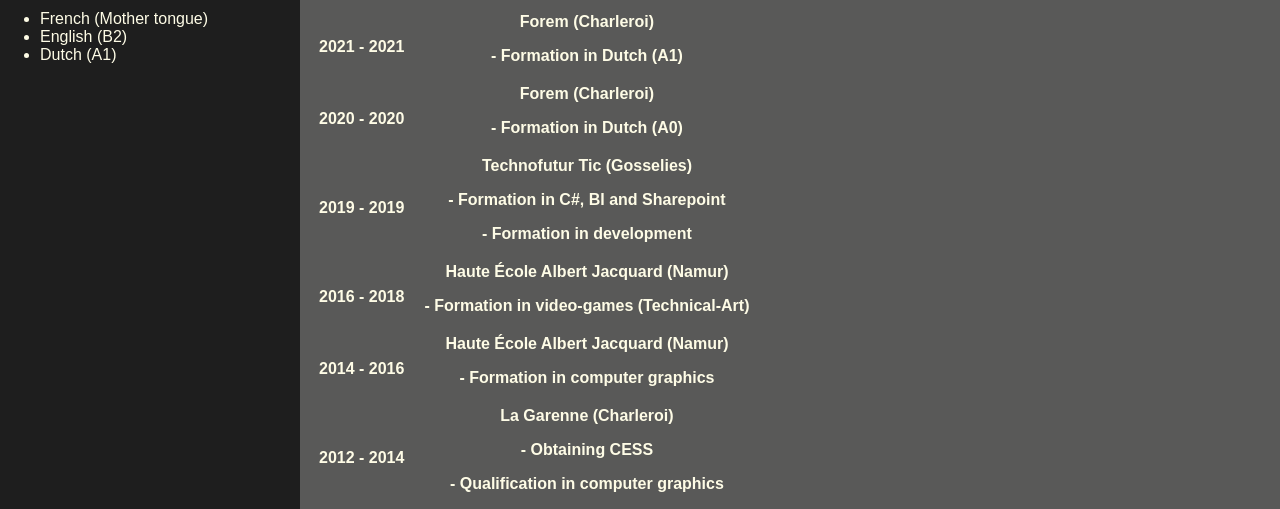
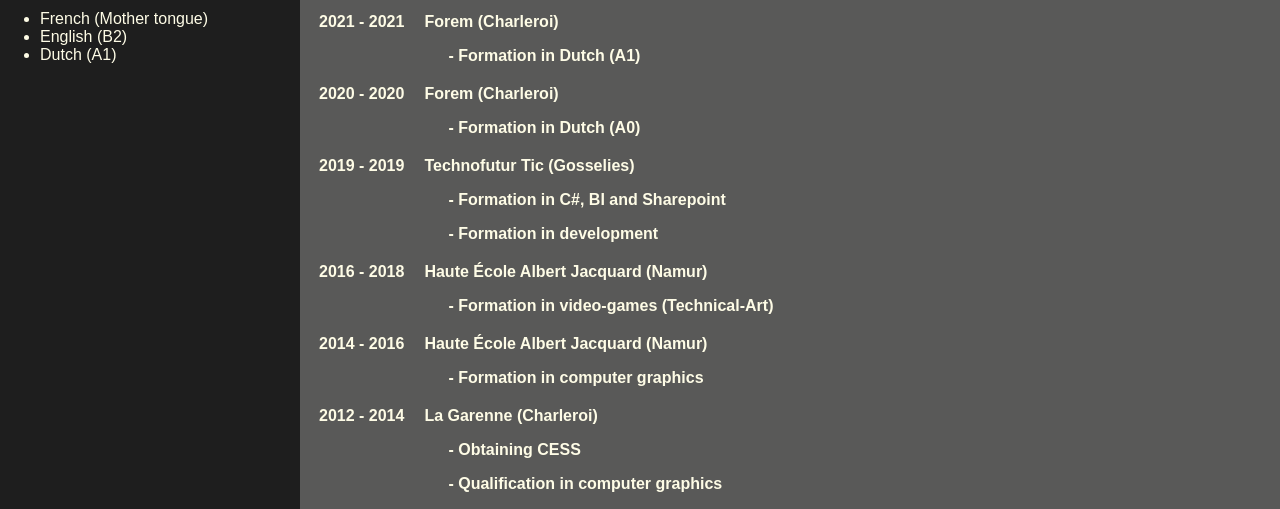
Before and after one commit to FriquetLuca/My-CV, a plain HTML site: page index.html in a window 1280 px wide. Shown: the part 411-920 px from the top of the page. Drawn offline with Linux system fonts and the light colour scheme.

Commit message:
Finalisation CSS

```diff
--- a/index.html
+++ b/index.html
@@ -64,56 +64,56 @@
                 <h2>Formation</h2>
                 <table>
                     <tr>
-                        <th>
+                        <th class="table-date">
                             2021 - 2021
                         </th>
-                        <th>
+                        <th class="table-datas">
                             <p>Forem (Charleroi)</p>
                             <p>- Formation in Dutch (A1)</p>
                         </th>
                     </tr>
                     <tr>
-                        <th>
+                        <th class="table-date">
                             2020 - 2020
                         </th>
-                        <th>
+                        <th class="table-datas">
                             <p>Forem (Charleroi)</p>
                             <p>- Formation in Dutch (A0)</p>
                         </th>
                     </tr>
                     <tr>
-                        <th>
+                        <th class="table-date">
                             2019 - 2019
                         </th>
-                        <th>
+                        <th class="table-datas">
                             <p>Technofutur Tic (Gosselies)</p>
                             <p>- Formation in C#, BI and Sharepoint</p>
                             <p>- Formation in development</p>
                         </th>
                     </tr>
                     <tr>
-                        <th>
+                        <th class="table-date">
                             2016 - 2018
                         </th>
-                        <th>
+                        <th class="table-datas">
                             <p>Haute École Albert Jacquard (Namur)</p>
                             <p>- Formation in video-games (Technical-Art)</p>
                         </th>
                     </tr>
                     <tr>
-                        <th>
+                        <th class="table-date">
                             2014 - 2016
                         </th>
-                        <th>
+                        <th class="table-datas">
                             <p>Haute École Albert Jacquard (Namur)</p>
                             <p>- Formation in computer graphics</p>
                         </th>
                     </tr>
                     <tr>
-                        <th>
+                        <th class="table-date">
                             2012 - 2014
                         </th>
-                        <th>
+                        <th class="table-datas">
                             <p>La Garenne (Charleroi)</p>
                             <p>- Obtaining CESS</p>
                             <p>- Qualification in computer graphics</p>
--- a/style.scss
+++ b/style.scss
@@ -79,12 +79,20 @@ $txt-link: #85c0c0;
     height: $iconSize;
     background-size: $iconSize;
   }
+  .table {
+    &-date {
+      margin: 0;
+      vertical-align: top;
+    }
+    &-datas {
+      text-align: left;
+      vertical-align: top;
+      p:nth-child(2), p:nth-child(3) {
+        margin-left: $size * 1.5em;
+      }
+    }
+  }
   .personal {
-    &-footer {
-      margin: 0;
-      padding: 0;
-      padding-bottom: $size * -0.25em;
-    }
     &-mail {
       margin-left: $size * 1em;
       &-icon {
```
Also changed, not shown: style.css.
